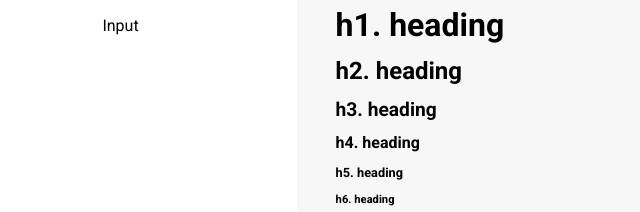
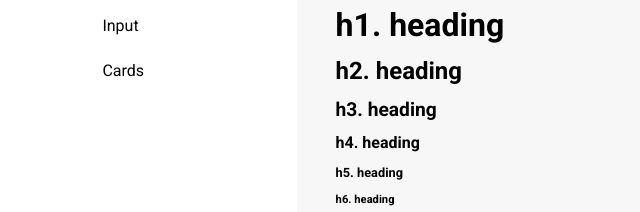
Before and after one commit to harshitpaliwal95/light-ui, a plain HTML site: page components/typography/typo.html in a window 1280 px wide. Shown: the part 393-605 px from the top of the page, 0-640 px from the left. Drawn offline with nearby package versions, Linux system fonts and the light colour scheme.

Commit message:
add link for cards

```diff
--- a/components/typography/typo.html
+++ b/components/typography/typo.html
@@ -45,6 +45,9 @@
         </div>
         <div class="sidebar-item">
           <a class="link-text" href="../image-input/input.html">Input</a>
+        </div>
+        <div class="sidebar-item">
+          <a class="link-text" href="../card/card.html">Cards</a>
         </div>
       </div>
       <!-- docs side bar -->
```
